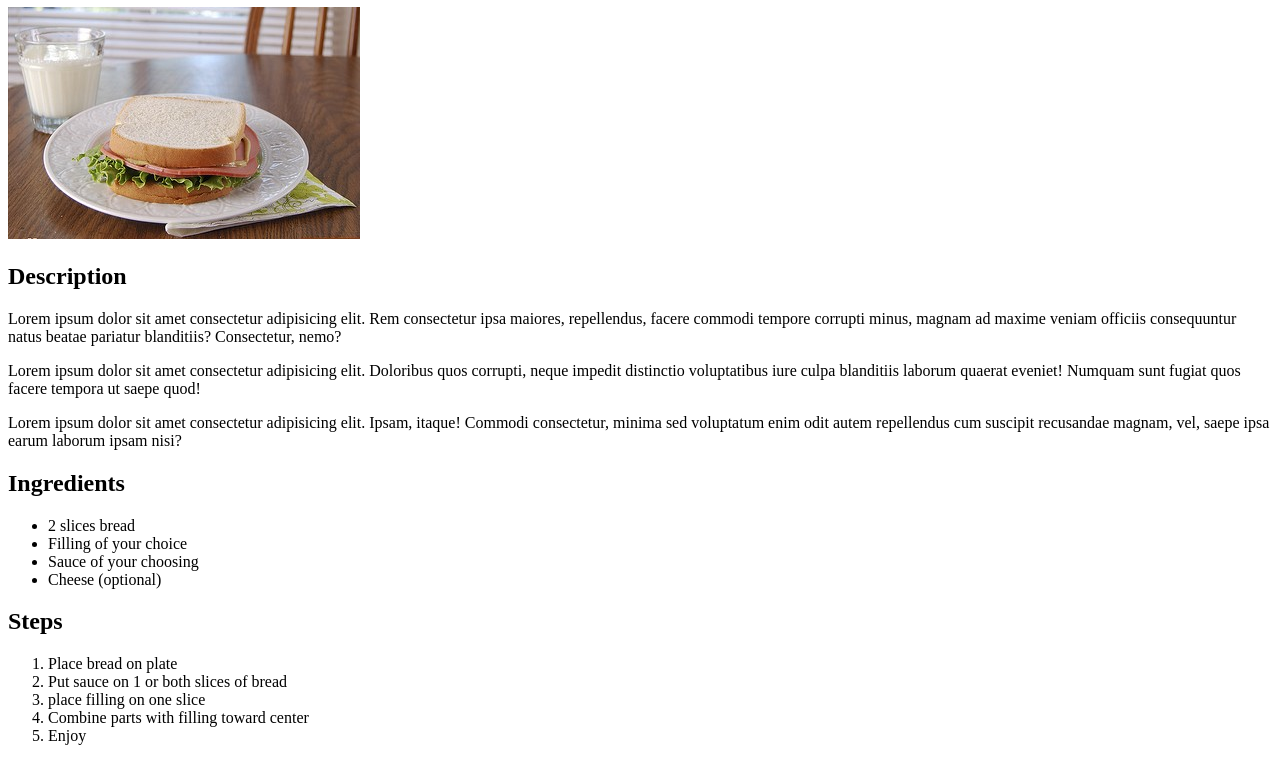
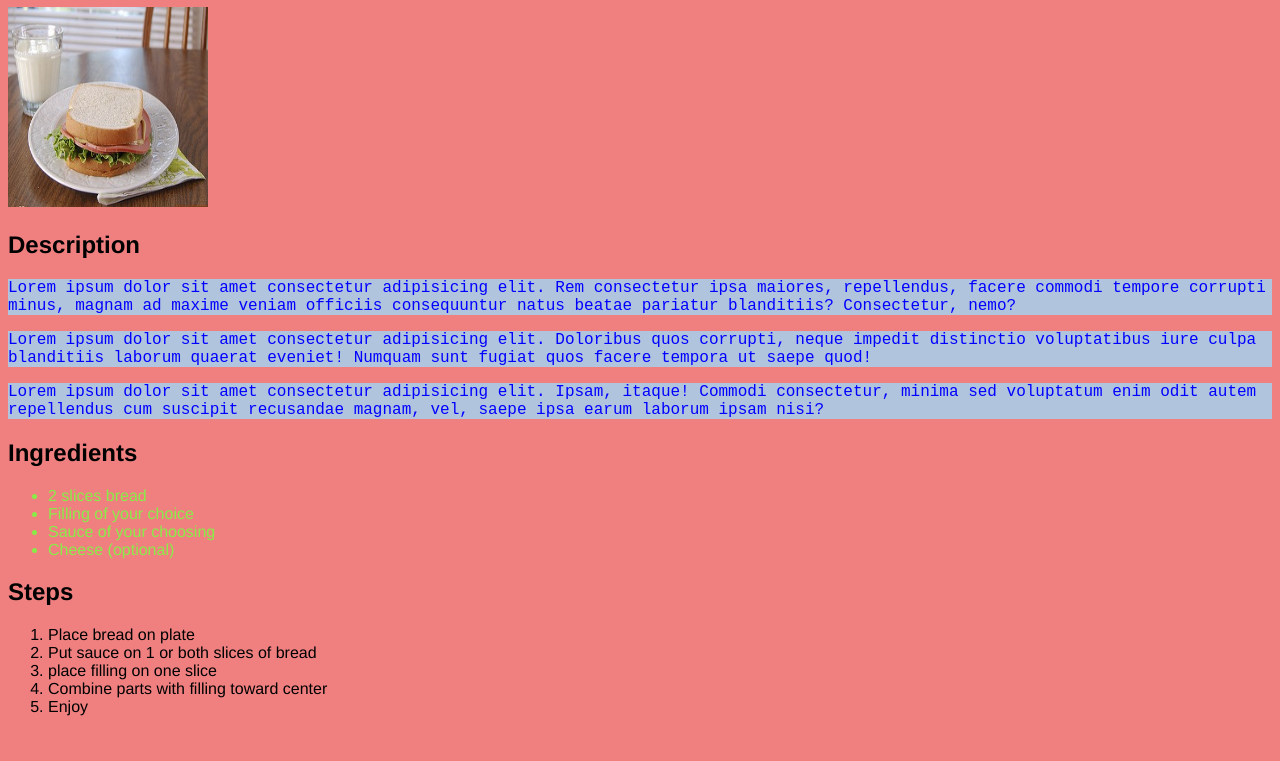
Before and after one commit to rdcoope/odin-recipes, a plain HTML site: page recipes/Sandwich.html in a window 1280 px wide. Shown: the part 73-834 px from the top of the page. After the commit the page ends 805 px from the top, so only its background shows below. Drawn offline with Linux system fonts and the light colour scheme.

Commit message:
Add CSS styling to the pages to "Prettify" things

```diff
--- a/recipes/Sandwich.html
+++ b/recipes/Sandwich.html
@@ -4,6 +4,8 @@
     <meta charset="UTF-8">
     <meta name="viewport" content="width=device-width, initial-scale=1.0">
     <title>Sandwich</title>
+    <link rel="stylesheet" href="../style.css">
+
 </head>
 <body>
     <h1>Sandwich</h1>
--- /dev/null
+++ b/style.css
@@ -0,0 +1,18 @@
+body{
+    background-color: lightcoral;
+    font-family:'Franklin Gothic Medium', 'Arial Narrow', Arial, sans-serif;
+}
+p{
+    background-color: lightsteelblue;
+    font-family: 'Courier New', Courier, monospace;
+    color: blue;
+
+}
+ul{
+    color: rgb(137, 235, 72);
+    font-size: medium;
+}
+img{
+    height: 200px;
+    width: 200px;
+}
```
Also changed, not shown: index.html (+1 -0 lines), recipes/Spaghetti.html (+2 -0 lines), recipes/lasagna.html (+2 -0 lines).
